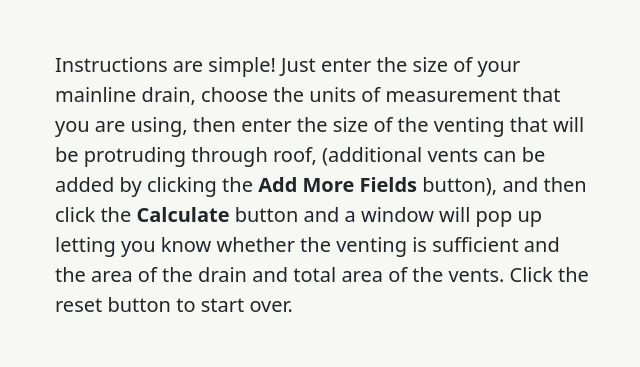
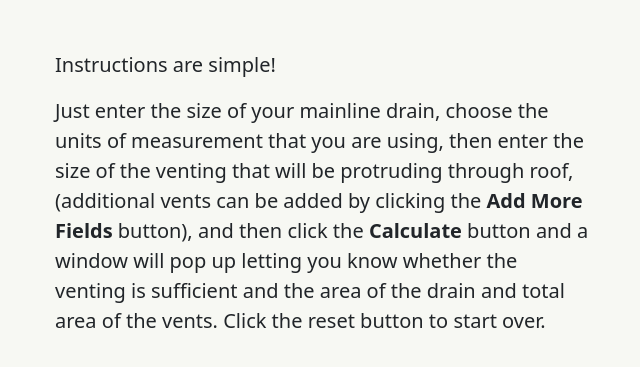
Before and after one commit to hunterallencodes/agg_calc, a Django app: page /instructions/ in a window 1280 px wide. Shown: the part 86-453 px from the top of the page, without its empty margins (37-677 px from the left). Run offline with Django 3.2, Linux system fonts and the light colour scheme.

Commit message:
change instructions format

```diff
--- a/templates/about.html
+++ b/templates/about.html
@@ -27,7 +27,7 @@
 	<!-- Desktop -->
 	<div class="d-none d-md-block">
 		<div class="container">
-			<section class="about-desktop w-50">
+			<section class="about-desktop w-50 mb-5">
 				<p>Welcome to the aggregate cross-sectional venting calculator!</p>
 					<p>This app was created to help professionals or DIYers make
 					sure that they provide sufficient venting for their plumbing
--- a/templates/instructions.html
+++ b/templates/instructions.html
@@ -5,7 +5,7 @@
 	<!-- Mobile -->
 	<div class="d-md-none">
 		<section class="about-mobile">
-			<p>Instructions are simple! Just enter the size of your mainline drain,
+			<p>Instructions are simple!</p> <p>Just enter the size of your mainline drain,
 				choose the units of measurement that you are using, then enter the size
 				of the venting that will be protruding through roof, (additional vents
 				can be added by clicking the <b>Add More Fields</b> button), and then
@@ -19,7 +19,7 @@
 	<div class="d-none d-md-block">
 		<div class="container">
 			<section class="about-desktop w-50">
-				<p>Instructions are simple! Just enter the size of your mainline drain,
+				<p>Instructions are simple!</p> <p>Just enter the size of your mainline drain,
 				choose the units of measurement that you are using, then enter the size
 				of the venting that will be protruding through roof, (additional vents
 				can be added by clicking the <b>Add More Fields</b> button), and then
```
Lines whose indentation alone changed are shown as unchanged.
